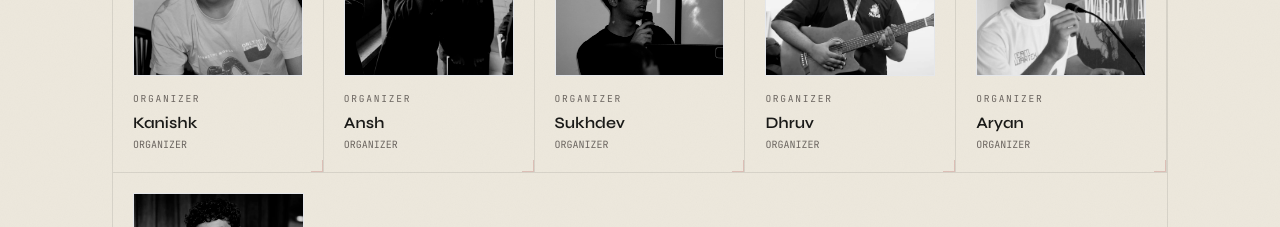
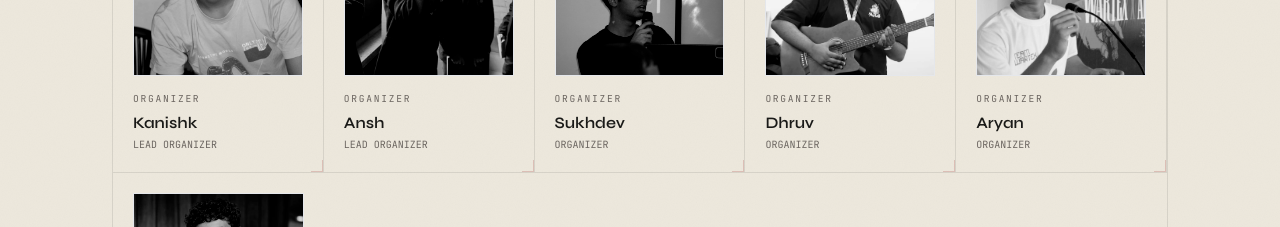
Before and after one commit to krisharv/takumi-delhi, a Next.js app: page / in a window 1280 px wide. Shown: the part 3540-3767 px from the top of the page. Built offline with nearby package versions, Linux system fonts and the light colour scheme; no server answers; the database is empty.

Commit message:
name update

```diff
--- a/components/Organizers.tsx
+++ b/components/Organizers.tsx
@@ -10,8 +10,8 @@ const ORGANIZERS = [
   { name: 'Reena Maan', role: 'Lecturer Chemistry', image: '/images/Reena.jpeg', initials: '03' },
   { name: 'Atharv Chaubey', role: 'Lead Organizer', image: '/images/atharv.jpeg', initials: '04' },
   { name: 'Devpriya', role: 'Lead Organizer', image: '/images/devpriya.jpeg', initials: '05' },
-  { name: 'Kanishk', role: 'Organizer', image: '/images/kanishk.jpeg', initials: '06' },
-  { name: 'Ansh', role: 'Organizer', image: '/images/ansh.jpeg', initials: '07' },
+  { name: 'Kanishk', role: 'Lead Organizer', image: '/images/kanishk.jpeg', initials: '06' },
+  { name: 'Ansh', role: 'Lead Organizer', image: '/images/ansh.jpeg', initials: '07' },
   { name: 'Sukhdev', role: 'Organizer', image: '/images/Sukhdev.jpeg', initials: '08' },
   { name: 'Dhruv', role: 'Organizer', image: '/images/image.png', initials: '09' },
   { name: 'Aryan', role: 'Organizer', image: '/images/Aryan.jpeg', initials: '10' },
```
